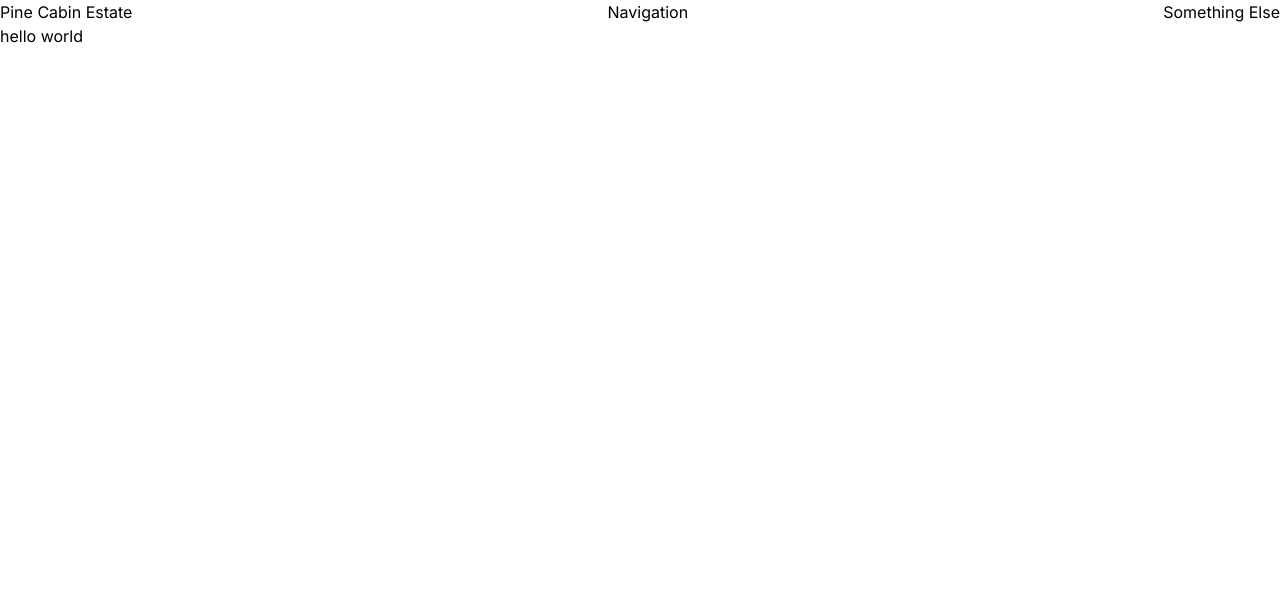
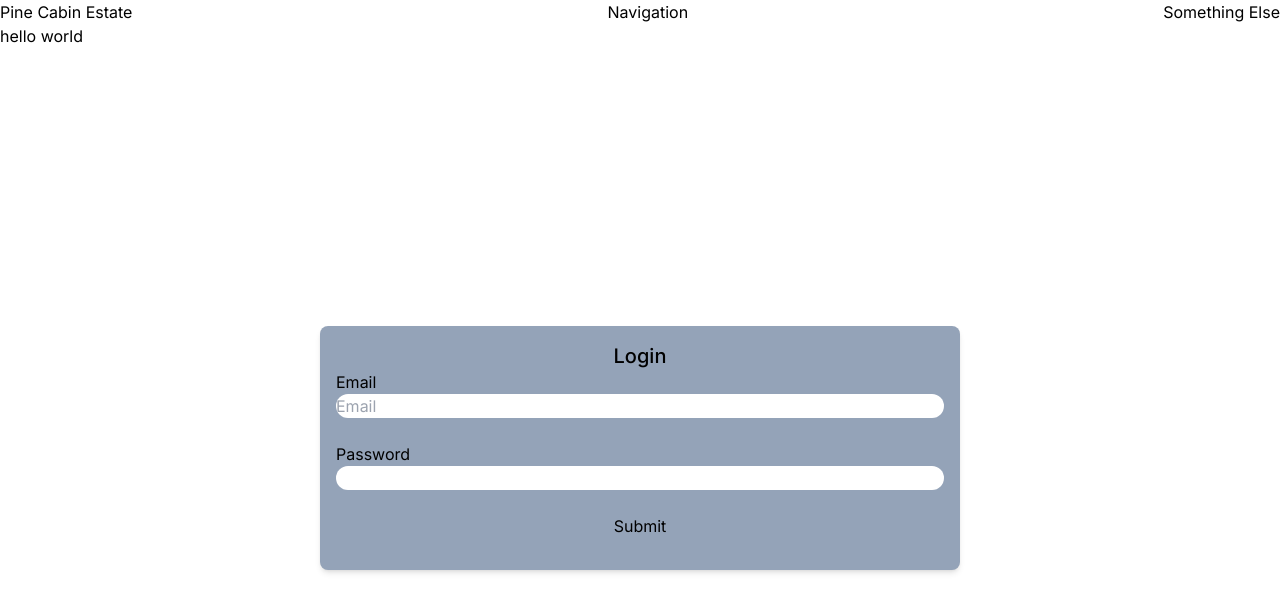
Before and after one commit to JoeLeeRob/pine-cabin-estate, a Next.js app: page / in a window 1280 px wide. Shown: the top 612 px of the page. Built offline with nearby package versions, Linux system fonts and the light colour scheme.

Commit message:
Add login component and play with tailwind styles.

```diff
--- /dev/null
+++ b/app/about/page.js
@@ -0,0 +1,7 @@
+export default function AboutPage () {
+    return (
+        <section className="container mx-auto">
+            <h1>about page</h1>
+        </section>
+    )
+}
--- a/app/components/TheHeader.js
+++ b/app/components/TheHeader.js
@@ -1,6 +1,6 @@
 export default function TheHeader() {
   return (
-    <div className="flex justify-between">
+    <div className="container mx-auto flex justify-between">
       <div>Pine Cabin Estate</div>
       <div>Navigation</div>
       <div>Something Else</div>
--- /dev/null
+++ b/app/components/TheLoginPanel.js
@@ -0,0 +1,14 @@
+export default function LoginPanel () {
+    return (
+        <div className="w-screen h-screen flex justify-center items-center">
+            <div className="w-1/2 h-fit bg-slate-400 flex flex-col p-4 pb-8 shadow-md rounded-lg">
+                <h1 className="text-center text-xl font-medium">Login</h1>
+                <label for="email">Email</label>
+                <input id="email" className="mb-6 rounded-full" type="text" placeholder="Email"></input>
+                <label for="password">Password</label>
+                <input id="password" className="mb-6 rounded-full" type="password"></input>
+                <button>Submit</button>
+            </div>
+        </div>
+    )
+}
--- /dev/null
+++ b/app/dashboard/page.js
@@ -0,0 +1,5 @@
+export default function dashboard(){
+    return (
+        <h1>The Dashboard</h1>
+    )
+}
--- a/app/layout.js
+++ b/app/layout.js
@@ -1,5 +1,6 @@
 import './globals.css'
 import { Inter } from 'next/font/google'
+import TheHeader from './components/TheHeader'
 
 const inter = Inter({ subsets: ['latin'] })
 
@@ -11,7 +12,10 @@ export const metadata = {
 export default function RootLayout({ children }) {
   return (
     <html lang="en">
-      <body className={inter.className}>{children}</body>
+      <body className={inter.className}>
+        <TheHeader />
+        {children}
+      </body>
     </html>
   )
 }
--- a/app/page.js
+++ b/app/page.js
@@ -1,12 +1,12 @@
 import Image from 'next/image'
 import styles from './page.module.css'
-import TheHeader from './components/TheHeader'
+import LoginPanel from './components/TheLoginPanel'
 
 export default function Home() {
   return (
     <main className='container mx-auto'>
-      <TheHeader />
       <p>hello world</p>
+      <LoginPanel />
     </main>
   )
 }
--- a/next.config.js
+++ b/next.config.js
@@ -1,4 +1,14 @@
 /** @type {import('next').NextConfig} */
-const nextConfig = {}
+const nextConfig = {
+    // async redirects() {
+    //     return [
+    //       {
+    //         source: '/dashboard',
+    //         destination: '/login',
+    //         permanent: true,
+    //       },
+    //     ]
+    //   },
+}
 
 module.exports = nextConfig
```
